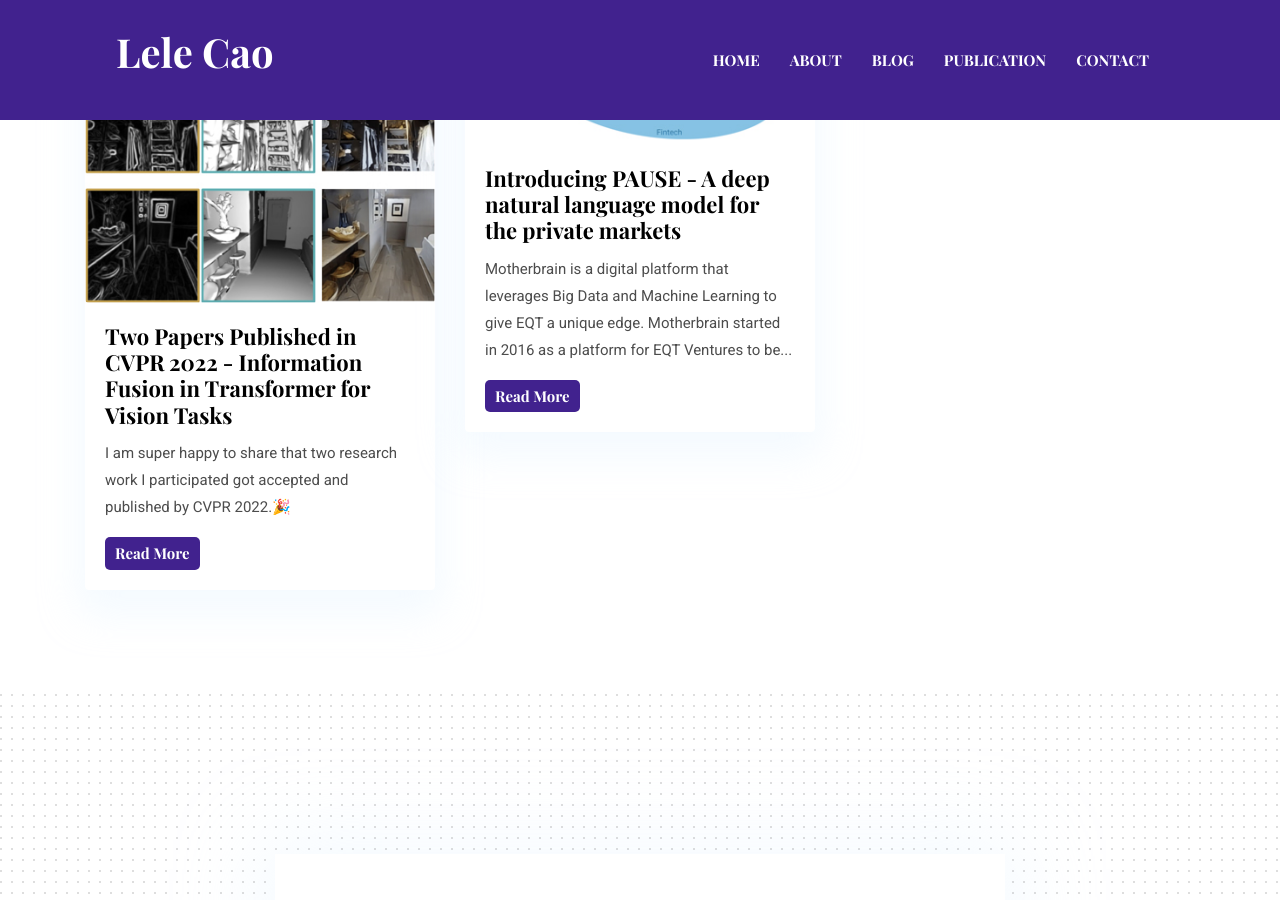
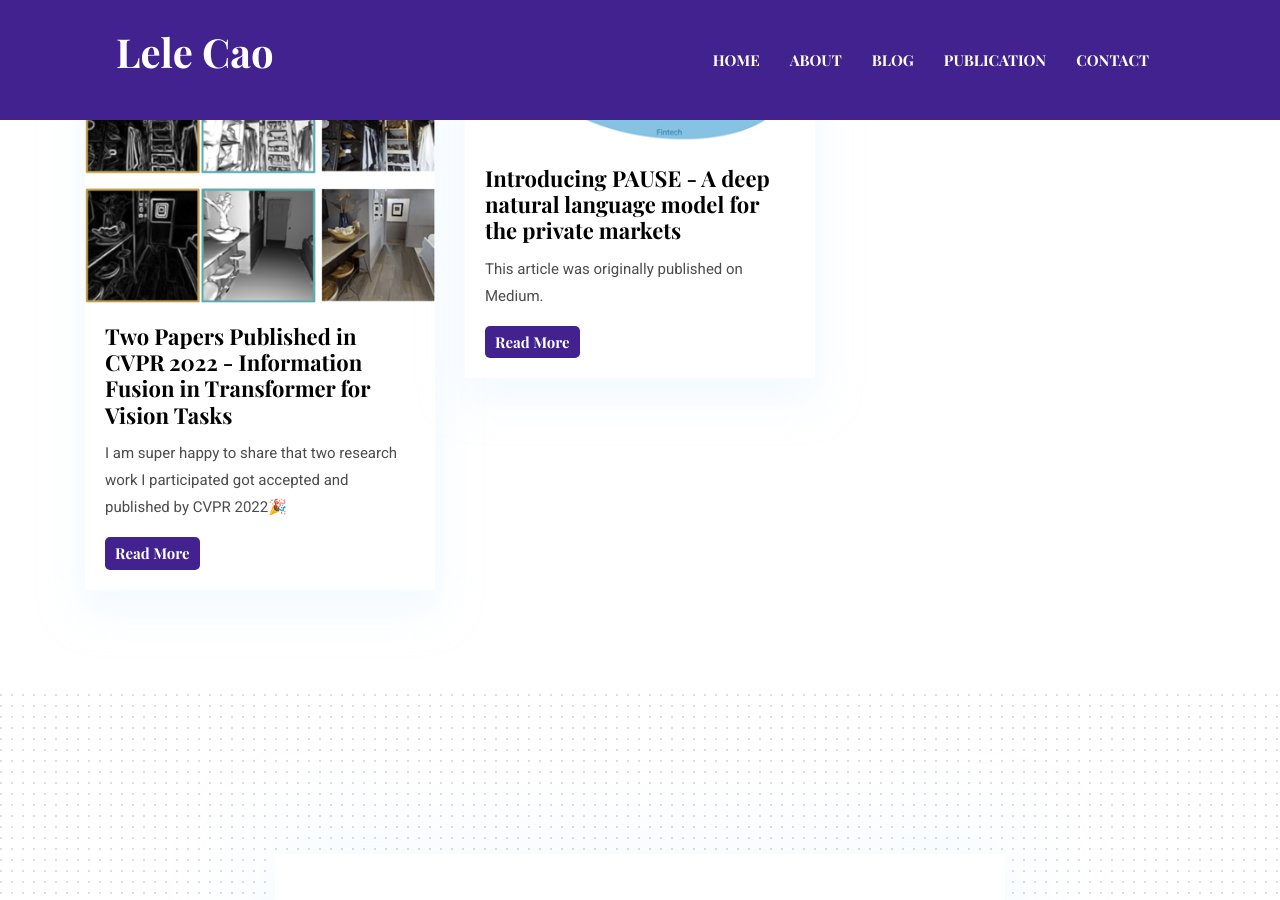
Before and after one commit to vishalbelsare/caolele.github.io, a Jekyll site: the page built from _posts/2022-06-30-cvpr2022-publication.markdown, in a window 1280 px wide and 900 px high, scrolled down 2328 px. Built offline with Jekyll 4.4.1, drawn with Linux system fonts in a browser that asks for light colours.

Commit message:
minor updates

```diff
--- a/_posts/2021-11-26-introducing-pause.markdown
+++ b/_posts/2021-11-26-introducing-pause.markdown
@@ -6,6 +6,8 @@
 author: Lele Cao, Sonja Horn
 tags:   EQT
 ---
+
+**This article was originally published on [Medium](https://medium.com/eqtventures/introducing-pause-a-deep-natural-language-model-for-the-private-markets-55f27033115).**
 
 [Motherbrain](https://eqtgroup.com/motherbrain) is a digital platform that leverages Big Data and Machine Learning to give EQT a unique edge. Motherbrain started in 2016 as a platform for EQT Ventures to be truly data-driven in finding the best tech start-ups to invest in. Recently, [an academic paper](https://aclanthology.org/2021.emnlp-main.791/) authored by the data science team at Motherbrain has been accepted for publication by the [EMNLP 2021](https://2021.emnlp.org/). The conference is acknowledged as one of the best NLP (Natural Language Processing) academic conferences in the world, with papers previously published from the likes of Google, Facebook and Stanford.
 
--- a/_posts/2022-06-30-cvpr2022-publication.markdown
+++ b/_posts/2022-06-30-cvpr2022-publication.markdown
@@ -7,7 +7,7 @@
 tags:   Computer Vision Research
 ---
 
-**I am super happy to share that two research work I participated got accepted and published by [CVPR 2022](https://cvpr2022.thecvf.com/).🎉**
+**I am super happy to share that two research work I participated got accepted and published by [CVPR 2022](https://cvpr2022.thecvf.com/)🎉**
 
 The Conference on Computer Vision and Pattern Recognition (CVPR) is an annual conference on computer vision and pattern recognition, which is regarded as one of the most important conferences in its field. According to [Google 2022 academic indicators](https://scholar.google.com/citations?view_op=top_venues), CVPR maintains the 4th place, second only to Science.
 
```
